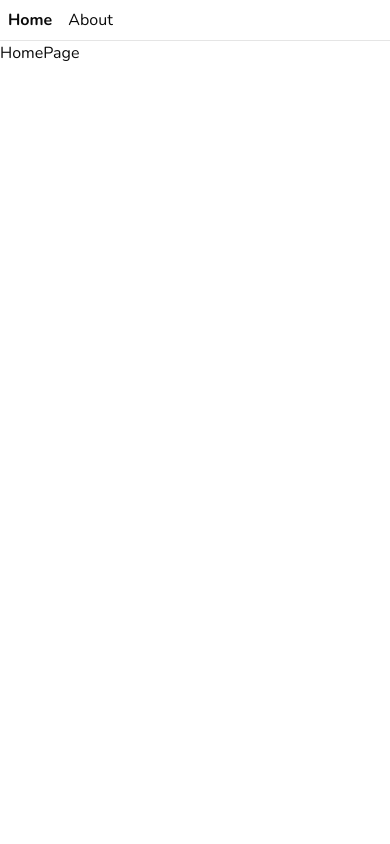
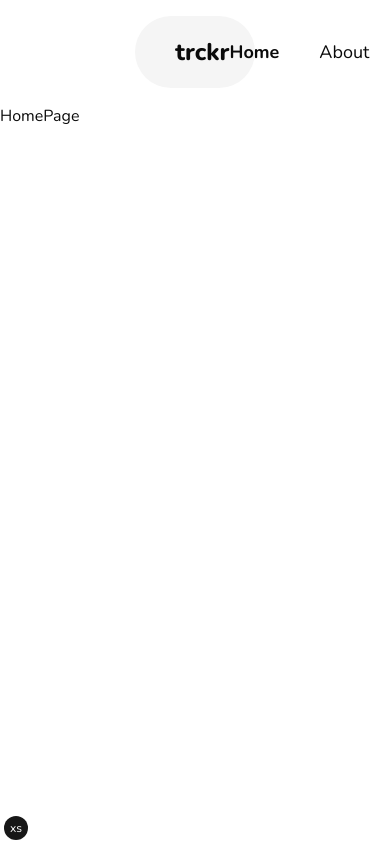
Before and after one commit to dhruvaagrawal/react-vite-starter-kit, a React (Vite) app: page / in a window 390 px wide. Built offline with nearby package versions, Linux system fonts and the light colour scheme.

Commit message:
added more code for better development

```diff
--- a/prettier.config.cjs
+++ b/prettier.config.cjs
@@ -12,7 +12,6 @@ module.exports = {
     "",
     "^types$",
     "",
-    "^@/components/ui/(.*)$",
     "^@/components/(.*)$",
     "^@/config/(.*)$",
     "^@/hooks/(.*)$",
--- a/src/components/header.tsx
+++ b/src/components/header.tsx
@@ -1,13 +1,18 @@
 import { FC } from "react"
 
+import { AvatarIcon } from "@radix-ui/react-icons"
 import { Link } from "@tanstack/react-router"
+
+import { APP_NAME } from "@/lib/constants"
 
 interface HeaderProps {}
 
 const Header: FC<HeaderProps> = ({}) => {
   return (
-    <div>
-      <div className="flex gap-4 p-2">
+    <header className="flex h-auto w-1/3 items-center justify-between rounded-full bg-secondary px-10 py-5">
+      {/* This is the Logo component */}
+      <h1 className="text-2xl font-extrabold lowercase">{APP_NAME}</h1>
+      <div className="flex gap-10 text-lg">
         <Link to="/" className="[&.active]:font-bold">
           Home
         </Link>
@@ -15,7 +20,8 @@ const Header: FC<HeaderProps> = ({}) => {
           About
         </Link>
       </div>
-    </div>
+      <AvatarIcon />
+    </header>
   )
 }
 
--- /dev/null
+++ b/src/components/tailwind-indicator.tsx
@@ -0,0 +1,14 @@
+export function TailwindIndicator() {
+  if (process.env.NODE_ENV === "production") return null
+
+  return (
+    <div className="fixed bottom-1 left-1 z-50 flex h-6 w-6 items-center justify-center rounded-full bg-primary p-3 font-mono text-xs text-background">
+      <div className="block sm:hidden">xs</div>
+      <div className="hidden sm:block md:hidden">sm</div>
+      <div className="hidden md:block lg:hidden">md</div>
+      <div className="hidden lg:block xl:hidden">lg</div>
+      <div className="hidden xl:block 2xl:hidden">xl</div>
+      <div className="hidden 2xl:block">2xl</div>
+    </div>
+  )
+}
--- /dev/null
+++ b/src/lib/constants.ts
@@ -0,0 +1 @@
+export const APP_NAME = "trckr"
--- a/src/main.tsx
+++ b/src/main.tsx
@@ -12,17 +12,19 @@ import ReactDOM from "react-dom/client"
 
 import "./index.css"
 
-import { Separator } from "@/components/ui/separator"
 import Header from "@/components/header"
 import HomePage from "@/components/pages/home"
+import { TailwindIndicator } from "@/components/tailwind-indicator"
 
 const rootRoute = new RootRoute({
   component: () => (
     <>
-      <Header />
-      <Separator />
+      <div className="flex w-full items-center justify-center p-4">
+        <Header />
+      </div>
       <Outlet />
-      <TanStackRouterDevtools />
+      <TailwindIndicator />
+      <TanStackRouterDevtools position="bottom-right" />
     </>
   ),
 })
```
